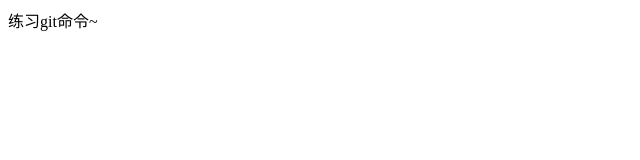
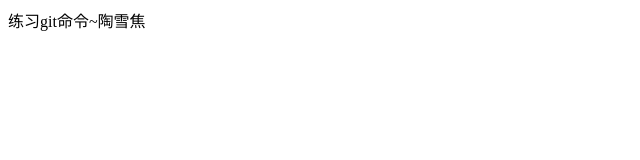
Before and after one commit to ht920/dailyWork, a plain HTML site: page index.html in a window 1280 px wide. Shown: the full height of the page, 0-640 px from the left. Drawn offline with Linux system fonts and the light colour scheme.

Commit message:
Signed-off-by: TaoXuejiao <taoxj1992@163.com>

```diff
--- a/index.html
+++ b/index.html
@@ -5,6 +5,6 @@
 	<title>学习git</title>
 </head>
 <body>
-	练习git命令~
+	练习git命令~陶雪焦
 </body>
 </html>
```
